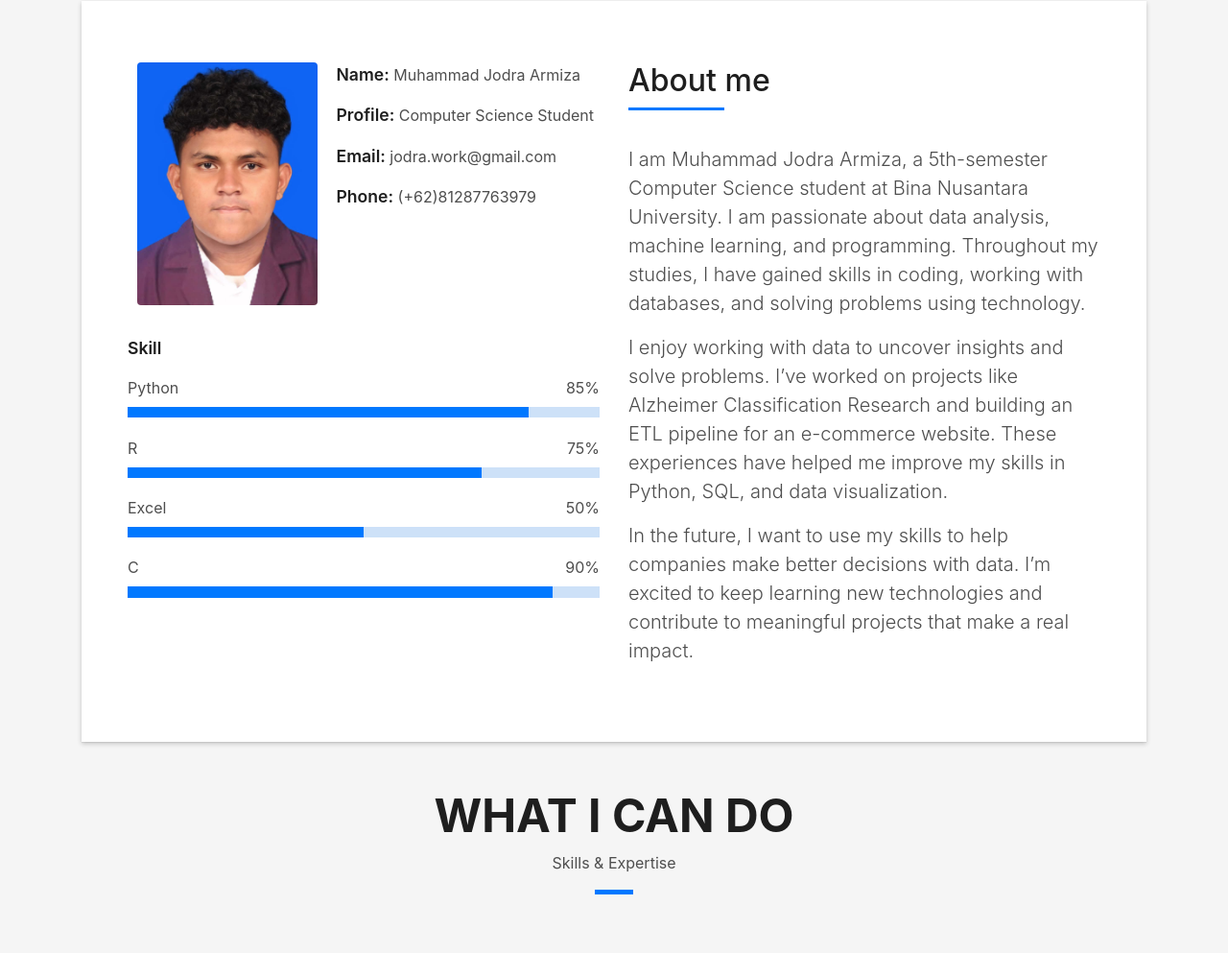
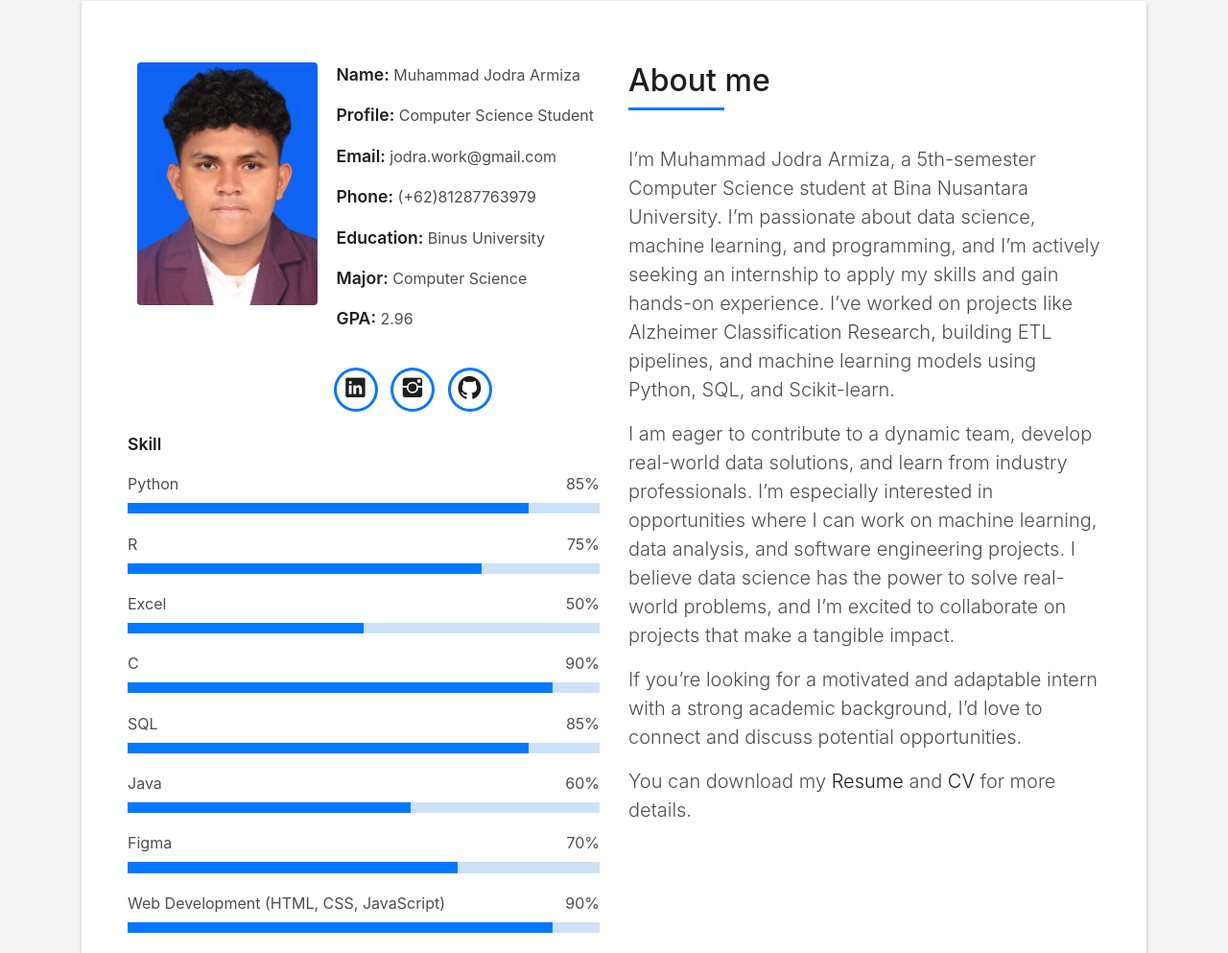
Before and after one commit to jodraarmiza/personal-website, a plain HTML site: page index.html in a window 1280 px wide. Shown: the part 863-1856 px from the top of the page at 96% size. Drawn offline with Linux system fonts and the light colour scheme; files whose address does not match are found by name.

Commit message:
Update index.html

```diff
--- a/index.html
+++ b/index.html
@@ -78,7 +78,7 @@
   <!--/ Intro Skew End /-->
 
   <section id="about" class="about-mf sect-pt4 route">
-    <div class="container">
+  <div class="container">
       <div class="row">
         <div class="col-sm-12">
           <div class="box-shadow-full">
@@ -96,6 +96,17 @@
                       <p><span class="title-s">Profile: </span> <span>Computer Science Student</span></p>
                       <p><span class="title-s">Email: </span> <span>jodra.work@gmail.com</span></p>
                       <p><span class="title-s">Phone: </span> <span>(+62)81287763979</span></p>
+                      <p><span class="title-s">Education: </span> <span>Binus University</span></p>
+                      <p><span class="title-s">Major: </span> <span>Computer Science</span></p>
+                      <p><span class="title-s">GPA: </span> <span>2.96</span></p>
+
+                    </div>
+                    <div class="socials">
+                      <ul>
+                        <li><a href="https://www.linkedin.com/in/muhammad-jodra-armiza-a60b2a26b/"><span class="ico-circle"><i class="ion-social-linkedin"></i></span></a></li>
+                        <li><a href="https://www.instagram.com/jodraarmiza/?next=%2F"><span class="ico-circle"><i class="ion-social-instagram"></i></span></a></li>
+                        <li><a href="https://github.com/jodraarmiza"><span class="ico-circle"><i class="ion-social-github"></i></span></a></li>
+                      </ul>
                     </div>
                   </div>
                 </div>
@@ -121,6 +132,26 @@
                     <div class="progress-bar" role="progressbar" style="width: 90%" aria-valuenow="90" aria-valuemin="0"
                       aria-valuemax="100"></div>
                   </div>
+                  <span>SQL</span> <span class="pull-right">85%</span>
+                  <div class="progress">
+                    <div class="progress-bar" role="progressbar" style="width: 85%" aria-valuenow="85" aria-valuemin="0"
+                      aria-valuemax="100"></div>
+                  </div>
+                  <span>Java</span> <span class="pull-right">60%</span>
+                  <div class="progress">
+                    <div class="progress-bar" role="progressbar" style="width: 60%" aria-valuenow="60" aria-valuemin="0"
+                      aria-valuemax="100"></div>
+                  </div>
+                  <span>Figma</span> <span class="pull-right">70%</span>
+                  <div class="progress">
+                    <div class="progress-bar" role="progressbar" style="width: 70%" aria-valuenow="70" aria-valuemin="0"
+                      aria-valuemax="100"></div>
+                  </div>
+                  <span>Web Development (HTML, CSS, JavaScript)</span> <span class="pull-right">90%</span>
+                  <div class="progress">
+                    <div class="progress-bar" role="progressbar" style="width: 90%" aria-valuenow="90" aria-valuemin="0"
+                      aria-valuemax="100"></div>
+                  </div>
                 </div>
               </div>
               <div class="col-md-6">
@@ -131,19 +162,21 @@
                     </h5>
                   </div>
                   <p class="lead">
-                    I am Muhammad Jodra Armiza, a 5th-semester Computer Science student at Bina Nusantara University.
-                    I am passionate about data analysis, machine learning, and programming.
-                    Throughout my studies, I have gained skills in coding, working with databases, and solving problems using technology.
+                    I’m Muhammad Jodra Armiza, a 5th-semester Computer Science student at Bina Nusantara University. I’m passionate about data science, machine learning, and programming, and I’m actively seeking an internship to apply my skills and gain hands-on experience. I’ve worked on projects like Alzheimer Classification Research, building ETL pipelines, and machine learning models using Python, SQL, and Scikit-learn.
+                  </p>
+
+                  <p class="lead">
+                    I am eager to contribute to a dynamic team, develop real-world data solutions, and learn from industry professionals. I’m especially interested in opportunities where I can work on machine learning, data analysis, and software engineering projects. I believe data science has the power to solve real-world problems, and I’m excited to collaborate on projects that make a tangible impact.
+                  </p>
+
+                  <p class="lead">
+                    If you’re looking for a motivated and adaptable intern with a strong academic background, I’d love to connect and discuss potential opportunities.
                   </p>
                   <p class="lead">
-                    I enjoy working with data to uncover insights and solve problems.
-                    I’ve worked on projects like Alzheimer Classification Research and building an ETL pipeline for an e-commerce website.
-                    These experiences have helped me improve my skills in Python, SQL, and data visualization.
+                    You can download my <a href="img/Resume_Muhammad Jodra Armiza.pdf" class="linked-text" download="Muhammad_Jodra_Armiza_Resume">Resume</a> and <a href="img/MUHAMMAD JODRA ARMIZA - CV.pdf" class="linked-text" download="Muhammad_Jodra_Armiza_CV">CV</a> for more details.
                   </p>
-                  <p class="lead">
-                    In the future, I want to use my skills to help companies make better decisions with data.
-                     I’m excited to keep learning new technologies and contribute to meaningful projects that make a real impact.
-                  </p>
+
+
                 </div>
               </div>
             </div>
```
